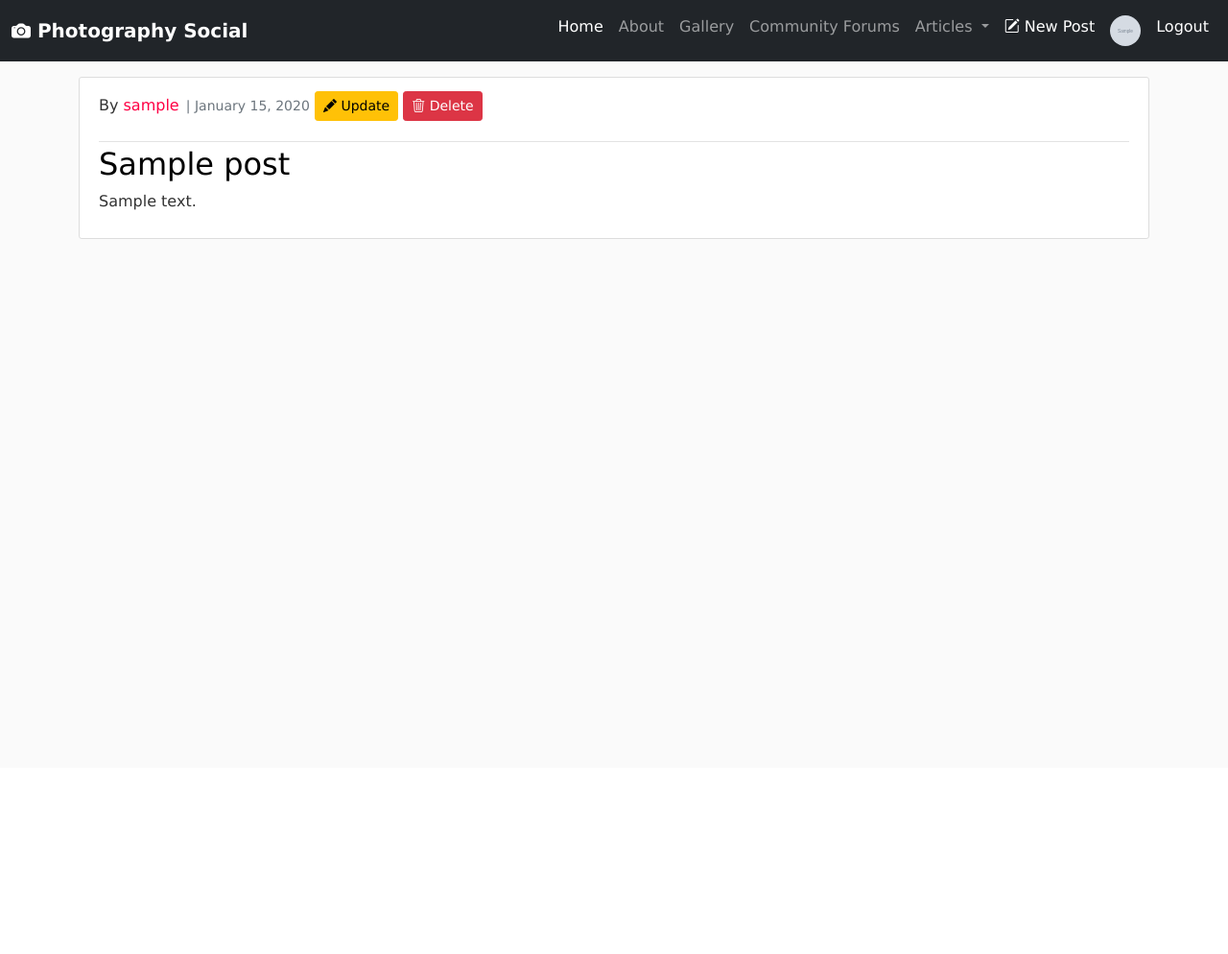
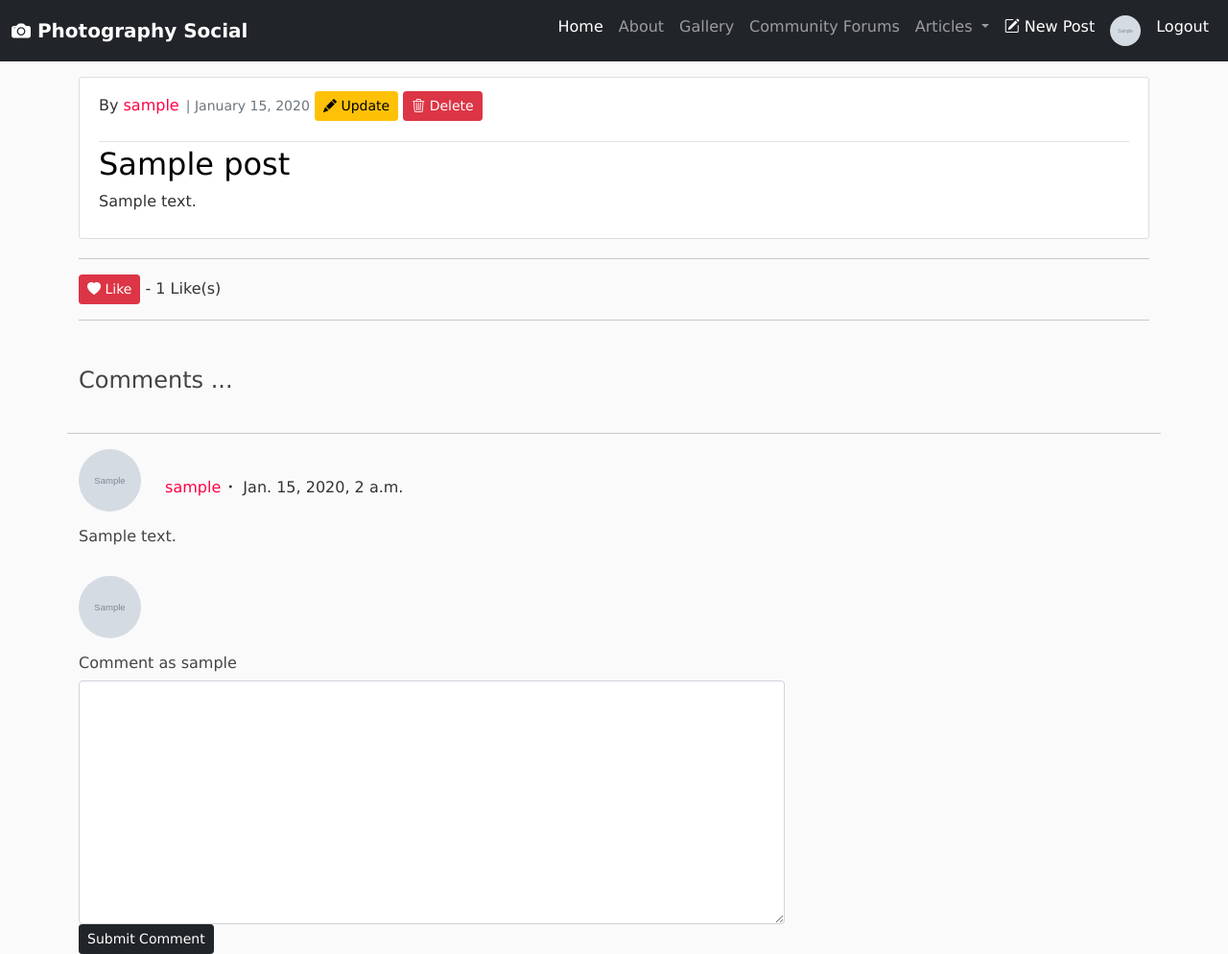
Before and after one commit to TeamB-Project/Photography-Blog, a Django app: page /post/1/ in a window 1280 px wide. Shown: the whole page at 96% size. Before the commit the page ends 249 px from the top, so only its background shows below. Run offline with Django 4.2, Linux system fonts and the light colour scheme; a user stored in the database is signed in; tables that the repository leaves empty hold one stand-in row (values such as "Sample post"); grey boxes marked "Sample" are stand-in pictures; parts of the project's set-up code (start-up, migrations or seed data) failed here and were passed over; some libraries are stand-ins or nearby versions.

Commit message:
Likes and Comments for Articles.

```diff
--- a/blog/admin.py
+++ b/blog/admin.py
@@ -1,9 +1,10 @@
 from django.contrib import admin
-from .models import Post, Category
+from .models import Post, Category, BlogComment
 from django.db import models
 import datetime
 
 admin.site.register(Category)
+admin.site.register(BlogComment)
 
 @admin.action(description='Publish selected posts')
 def publish(modeladmin, request, queryset):
--- a/blog/forms.py
+++ b/blog/forms.py
@@ -1,5 +1,5 @@
 from django import forms
-from .models import Post, Category
+from .models import Post, Category, BlogComment
 
 categories = Category.objects.all().values_list('name','name')
 
@@ -34,3 +34,8 @@ class UpdateForm(forms.ModelForm):
             'category': forms.Select(choices=categories_list, attrs={'class': 'form-control'}),
             'content': forms.Textarea(attrs={'class': 'form-control'}),
         }
+
+class BlogCreateCommentForm(forms.ModelForm):
+    class Meta:
+        model = BlogComment
+        fields = ['body', 'author', 'post']
--- a/blog/models.py
+++ b/blog/models.py
@@ -9,6 +9,10 @@ class Post(models.Model):
     date_posted = models.DateTimeField(blank=True, null=True)
     author = models.ForeignKey(User, on_delete=models.CASCADE)
     category = models.CharField(max_length=100, default='uncategorized')
+    likes = models.ManyToManyField(User, related_name='blog_posts')
+
+    def total_likes(self):
+        return self.likes.count()
 
     def __str__(self):
         return self.title + '------' + str(self.author) + '------' + str(self.date_posted)
@@ -27,3 +31,12 @@ class Category(models.Model):
 
     def get_absolute_url(self):
         return reverse('articles')
+
+class BlogComment(models.Model):
+    author = models.ForeignKey(User, on_delete=models.SET_NULL, null=True)
+    post = models.ForeignKey(Post, on_delete=models.SET_NULL, null=True)
+    timestamp = models.DateTimeField(default=timezone.now)
+    body = models.TextField()
+
+    def __str__(self):
+        return self.body
--- a/blog/templates/blog/post_detail.html
+++ b/blog/templates/blog/post_detail.html
@@ -1,4 +1,5 @@
 {% extends "blog/base.html" %}
+{% load crispy_forms_tags %}
 {% block content %}
     <article class="media content-section">
     <div class="media-body">
@@ -14,4 +15,60 @@
         <p class="article-content">{{ object.content }}</p>
     </div>
     </article>
+    <hr>
+    {% if user.is_authenticated %}
+        <form action="{% url 'like_post' post.pk %}" method="POST">
+            {% csrf_token %}
+            <button type="submit", name="post_id", value="{{ post.id}}", class="btn btn-danger btn-sm"><i class="bi bi-heart-fill"></i> Like</button> - {{ total_likes}} Like(s)
+        </form>
+    {% else %}
+        <form action="{% url 'like_post' post.pk %}" method="POST">
+            {% csrf_token %}
+            <a href= "{% url 'login' %}"> Login</a>  to like - {{ total_likes}} Like(s)
+        </form>
+    {% endif %}
+<hr>
+
+    <br><div class="col-4 mt-2"></div>
+    <h4>Comments ...</h4>
+    {% for blogcomment in blogcomments %}
+        <div class="row mt-4 mb-4">
+            <hr class="mt-3">
+            <div class="col-10">
+                <a class="username-title" href="{% url 'show-profile' blogcomment.author.id %}">
+                    <img class="rounded-circle account-forum-img thumbpic" src="{{ blogcomment.author.profile.image.url }}" height="15">
+                    {{ blogcomment.author }}</a><i class="bi bi-dot"></i> {{blogcomment.timestamp}}
+            </div>
+            <div class="col-10 align-self-center">
+                <h6>{{ blogcomment.body }}<h6>
+            </div>
+        </div>
+    {% endfor %}
+
+{% if user.is_authenticated %}
+    <div class="row mt-2">
+        <div class="col-10">
+            <img class="rounded-circle account-forum-img thumbpic" src="{{ user.profile.image.url }}" height="15">
+            <h6>Comment as {{user}}</h6>
+        </div>
+
+        <div class="col-8">
+            <form method="POST">
+                {% csrf_token %}
+                <fieldset class="form-group">
+                    {{ form|crispy }}
+                </fieldset>
+                <div class="form-group">
+                    <button class="btn btn-sm btn-dark" type="submit">Submit Comment</button>
+                </div>
+            </form>
+        </div>
+{% endif %}
+</div>
+
+<script>
+    document.getElementById("div_id_author").style.display="none"
+    document.getElementById("div_id_post").style.display="none"
+    document.getElementById("div_id_body").getElementsByTagName('label')[0].style.display="none"
+</script>
 {% endblock content %}
--- a/blog/urls.py
+++ b/blog/urls.py
@@ -5,7 +5,8 @@ from .views import (
     PostCreateView,
     PostUpdateView,
     PostDeleteView,
-    SearchResultsView
+    SearchResultsView,
+    LikeView
 )
 from . import views
 from photos.views import membergallery
@@ -28,4 +29,5 @@ urlpatterns = [
     path('post/update/success/', views.post_update, name='post-update-success'),
     path('search/', SearchResultsView.as_view(), name='search-results'),
     path('membergallery/<str:pid>/', membergallery, name='membergallery'),
+    path('like/<int:pk>', LikeView, name='like_post'),
 ]
--- a/blog/views.py
+++ b/blog/views.py
@@ -1,4 +1,4 @@
-from django.shortcuts import render
+from django.shortcuts import render, get_object_or_404
 from django.contrib.auth.mixins import LoginRequiredMixin, UserPassesTestMixin
 from django.views.generic import (
     ListView,
@@ -7,11 +7,13 @@ from django.views.generic import (
     UpdateView,
     DeleteView
 )
-from blog.models import Post, Category
-from .forms import (PostForm, UpdateForm)
+from .models import Post, Category,BlogComment
+from django.views.generic.edit import FormMixin
+from .forms import (PostForm, UpdateForm, BlogCreateCommentForm)
 from django.db.models import Q
 from django.utils import timezone
-from django.urls import reverse_lazy
+from django.urls import reverse_lazy, reverse
+from django.http import HttpResponseRedirect
 
 def home(request):
     return render(request, 'blog/home.html')
@@ -22,6 +24,11 @@ def articles(request):
     }
     return render(request, 'blog/articles.html', context)
 
+def LikeView(request, pk):
+    post = get_object_or_404(Post, id=request.POST.get('post_id'))
+    post.likes.add(request.user)
+    return HttpResponseRedirect(reverse('post-detail', args=[str(pk)]))
+
 class PostListView(ListView):
     model = Post
     template_name = 'blog/articles.html'  #<app>/<model>_<viewtype>.html
@@ -31,9 +38,33 @@ class PostListView(ListView):
         currenttime = timezone.now()
         return Post.objects.filter(Q(date_posted__isnull=False),Q(date_posted__lt=currenttime)).order_by('-date_posted')
 
-class PostDetailView(DetailView):
+class PostDetailView(FormMixin, DetailView):
     model = Post
+    form_class = BlogCreateCommentForm
 
+    def get_context_data(self, *args, **kwargs):
+        context = super(PostDetailView, self).get_context_data(*args, **kwargs)
+        stuff = get_object_or_404(Post, id=self.kwargs['pk'])
+        total_likes = stuff.total_likes()
+        context["total_likes"] = total_likes
+        context['blogcomments'] = BlogComment.objects.filter(post=self.kwargs.get('pk')).order_by('-timestamp')
+        context['form'] = BlogCreateCommentForm(initial={'post': self.object, 'author': self.request.user})
+        return context
+
+    def get_success_url(self):
+        return reverse('post-detail', kwargs={'pk': self.object.id})
+
+    def post(self, request, *args, **kwargs):
+        self.object = self.get_object()
+        form = self.get_form()
+        if form.is_valid():
+            return self.form_valid(form)
+        else:
+            return self.form_invalid(form)
+
+    def form_valid(self, form):
+        form.save()
+        return super(PostDetailView, self).form_valid(form)
 
 class PostCreateView(CreateView):
     model = Post
--- a/users/templates/users/show_profile.html
+++ b/users/templates/users/show_profile.html
@@ -11,7 +11,7 @@
                 <button class="btn btn-sm btn-custom py-0 my-4" type="button" data-bs-toggle="collapse" data-bs-target="#collapseExample" aria-expanded="false" aria-controls="collapseExample">
                     {{ profileuser.username }}'s Articles
                 </button>
-                <a href="{% url 'membergallery' profileuser.profile.pk %}" class="btn btn-sm btn-custom py-0 my-4">{{ profileuser.username }}'s Photos</a>
+                <a href="{% url 'membergallery' profileuser.pk %}" class="btn btn-sm btn-custom py-0 my-4">{{ profileuser.username }}'s Photos</a>
             </div>
         </div>
         <div class="collapse" id="collapseExample">
```
Also changed, not shown: blog/migrations/0004_post_likes.py (added), blog/migrations/0005_alter_post_likes_blogcomment.py (added), blog/templates/blog/articles.html (line endings or trailing spaces).
